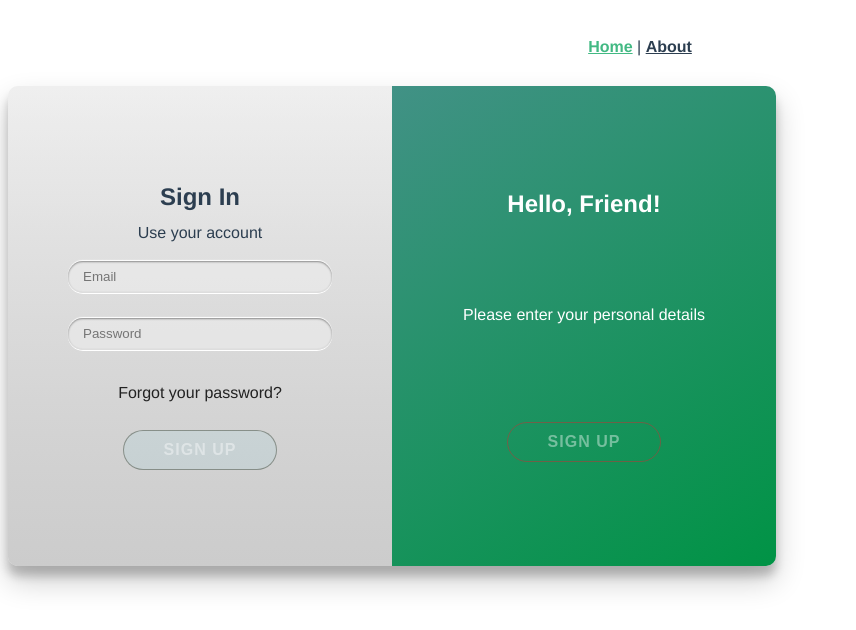
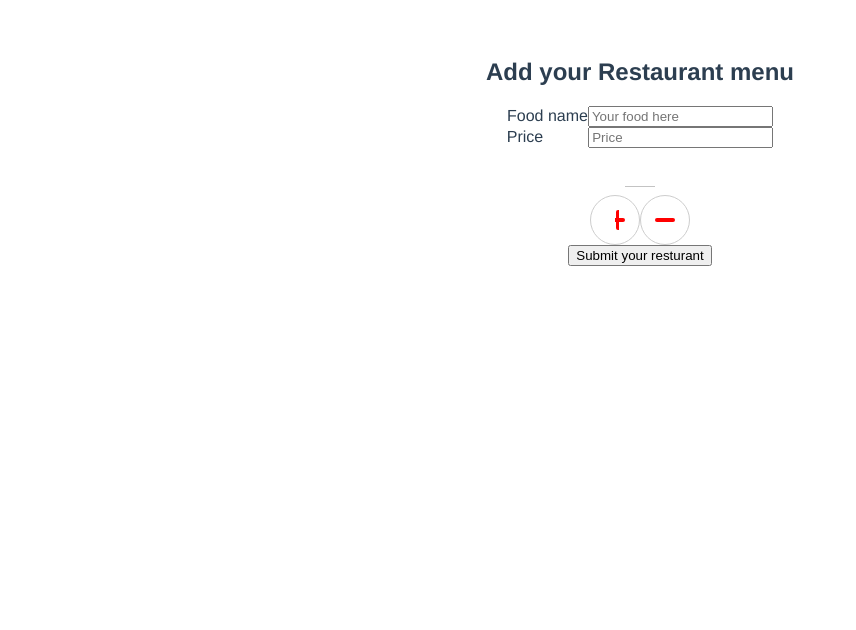
Before and after one commit to wassimghommidh/delivery-1, a Vue app: page / in a window 1280 px wide. Shown: the top 630 px of the page, without its empty margins (0-856 px from the left). Built offline with nearby package versions, Linux system fonts and the light colour scheme.

Commit message:
Menu food v1(CSS update with some functionality)

```diff
--- a/src/App.vue
+++ b/src/App.vue
@@ -1,11 +1,25 @@
 <template>
   <div id="nav">
-    <router-link to="/">Home</router-link> |
-    <router-link to="/about">About</router-link>
+    <!-- <router-link to="/">Home</router-link> |
+    <router-link to="/about">About</router-link> -->
+    <AdminMenu />
   </div>
-  <router-view/>
+  <!-- <router-view/> -->
 </template>
+<script>
+import AdminMenu from "./components/AdminMenu.vue"
 
+// import {Cardrestaurant} from "./components/Cardrestaurant"
+
+export default {
+  name: "App",
+  components: {
+    AdminMenu,
+
+
+  }
+}
+</script>
 <style>
 #app {
   font-family: Avenir, Helvetica, Arial, sans-serif;
--- /dev/null
+++ b/src/components/AdminMenu.vue
@@ -0,0 +1,172 @@
+<template>
+  <div class="menu">
+    <h2>Add your Restaurant menu</h2>
+    <div v-for="(input, index) in foodTypes" :key="`foodInput-${index}`">
+      <label>Food name</label>
+      <input
+        type="text"
+        name="food"
+        class="from-control"
+        placeholder="Your food here "
+        v-model="input.food"
+      />
+
+      <div class="col-4">
+        <label>Price</label>
+        <input
+          id="price"
+          type="number"
+          name="price"
+          class="form-control"
+          placeholder="Price"
+          v-model="input.price"
+        />
+      </div>
+    </div>
+    <div style="text-align: center; margin-top: 30px">
+      <hr class="main-hr" />
+      <button
+        class="icon-btn add-btn"
+        id="hello"
+        @click="addField(input, foodTypes)"
+      >
+        <div class="btn-txt">Add</div>
+      </button>
+      <button class="icon-btn add-btn" @click="removeField(input, foodTypes)">
+        <div class="btn-txt">Remove</div>
+      </button>
+    </div>
+    <button @click="getMenuFood">Submit your resturant</button>
+  </div>
+</template>
+
+<script>
+import axios from "axios";
+export default {
+  name: "AdminMenu",
+  data() {
+    return {
+      foodTypes: [{ food: "", price: "" }],
+    };
+  },
+  methods: {
+    addField(value, fieldType) {
+      fieldType.push({ value: "" });
+    },
+    removeField(index, fieldType) {
+      fieldType.splice(index, 1);
+    },
+
+  },
+};
+</script>
+
+<style>
+.menu {
+  display: flex;
+  flex-direction: column;
+  align-items: center;
+}
+#price {
+  margin-left: 45px;
+}
+
+.main-hr {
+  width: 30%;
+  border: none;
+  border-top: 1px solid #c3c3c3;
+}
+.icon-btn {
+  width: 50px;
+  height: 50px;
+  border: 1px solid #cdcdcd;
+  background: white;
+  border-radius: 25px;
+  overflow: hidden;
+  position: relative;
+  transition: width 0.2s ease-in-out;
+}
+.add-btn:hover {
+  width: 120px;
+}
+.add-btn::before,
+.add-btn::after {
+  transition: width 0.2s ease-in-out, border-radius 0.2s ease-in-out;
+  content: "";
+  position: absolute;
+  height: 4px;
+  width: 10px;
+  top: calc(50% - 2px);
+  background: red;
+}
+.add-btn::after {
+  right: 14px;
+  overflow: hidden;
+  border-top-right-radius: 2px;
+  border-bottom-right-radius: 2px;
+}
+.add-btn::before {
+  left: 14px;
+  border-top-left-radius: 2px;
+  border-bottom-left-radius: 2px;
+}
+.icon-btn:focus {
+  outline: none;
+}
+.btn-txt {
+  opacity: 0;
+  transition: opacity 0.2s;
+}
+.add-btn:hover::before,
+.add-btn:hover::after {
+  width: 4px;
+  border-radius: 2px;
+}
+.add-btn:hover .btn-txt {
+  opacity: 1;
+}
+.add-icon::after,
+.add-icon::before {
+  transition: all 0.2s ease-in-out;
+  content: "";
+  position: absolute;
+  height: 20px;
+  width: 2px;
+  top: calc(50% - 10px);
+  background: red;
+  overflow: hidden;
+  margin: l;
+}
+.add-icon::before {
+  left: 22px;
+  border-top-left-radius: 2px;
+  border-bottom-left-radius: 2px;
+}
+.add-icon::after {
+  right: 22px;
+  border-top-right-radius: 2px;
+  border-bottom-right-radius: 2px;
+}
+.add-btn:hover .add-icon::before {
+  left: 15px;
+  height: 4px;
+  top: calc(50% - 2px);
+}
+.add-btn:hover .add-icon::after {
+  right: 15px;
+  height: 4px;
+  top: calc(50% - 2px);
+}
+
+#hello::before {
+  transition: all 0.2s ease-in-out;
+  content: "";
+  /* position: absolute; */
+  height: 20px;
+  width: 3px;
+  top: calc(50% - 10px);
+  background: red;
+  overflow: hidden;
+  left: 25px;
+}
+</style>
--- a/src/components/Menu.vue
+++ /dev/null
@@ -1,3 +0,0 @@
-<template>
-    <div><h1>hello guys</h1></div>
-</template>
```
Also changed, not shown: package.json (+3 -4 lines), 1 other file (tests, documents, lock files or other folders).
